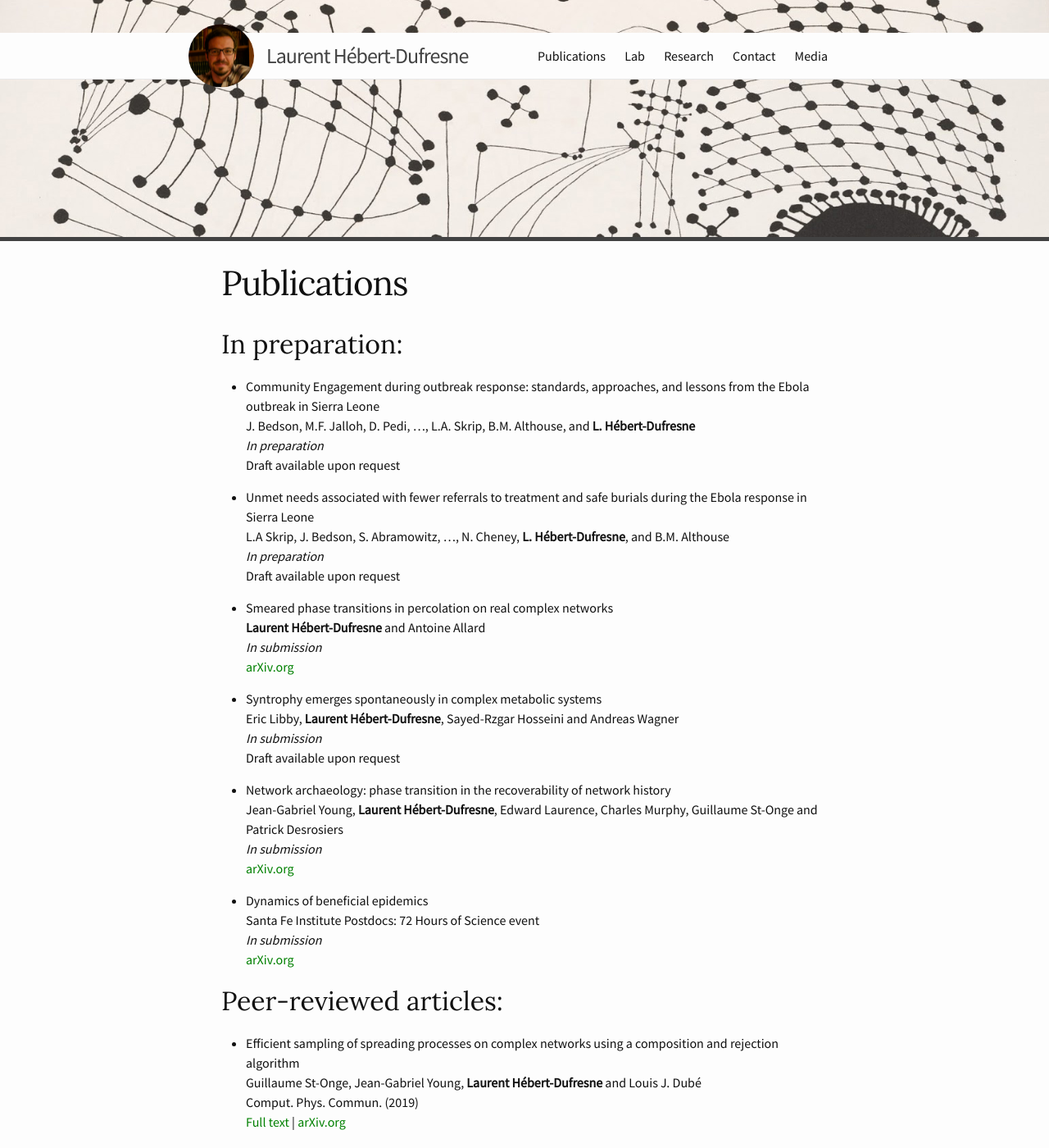
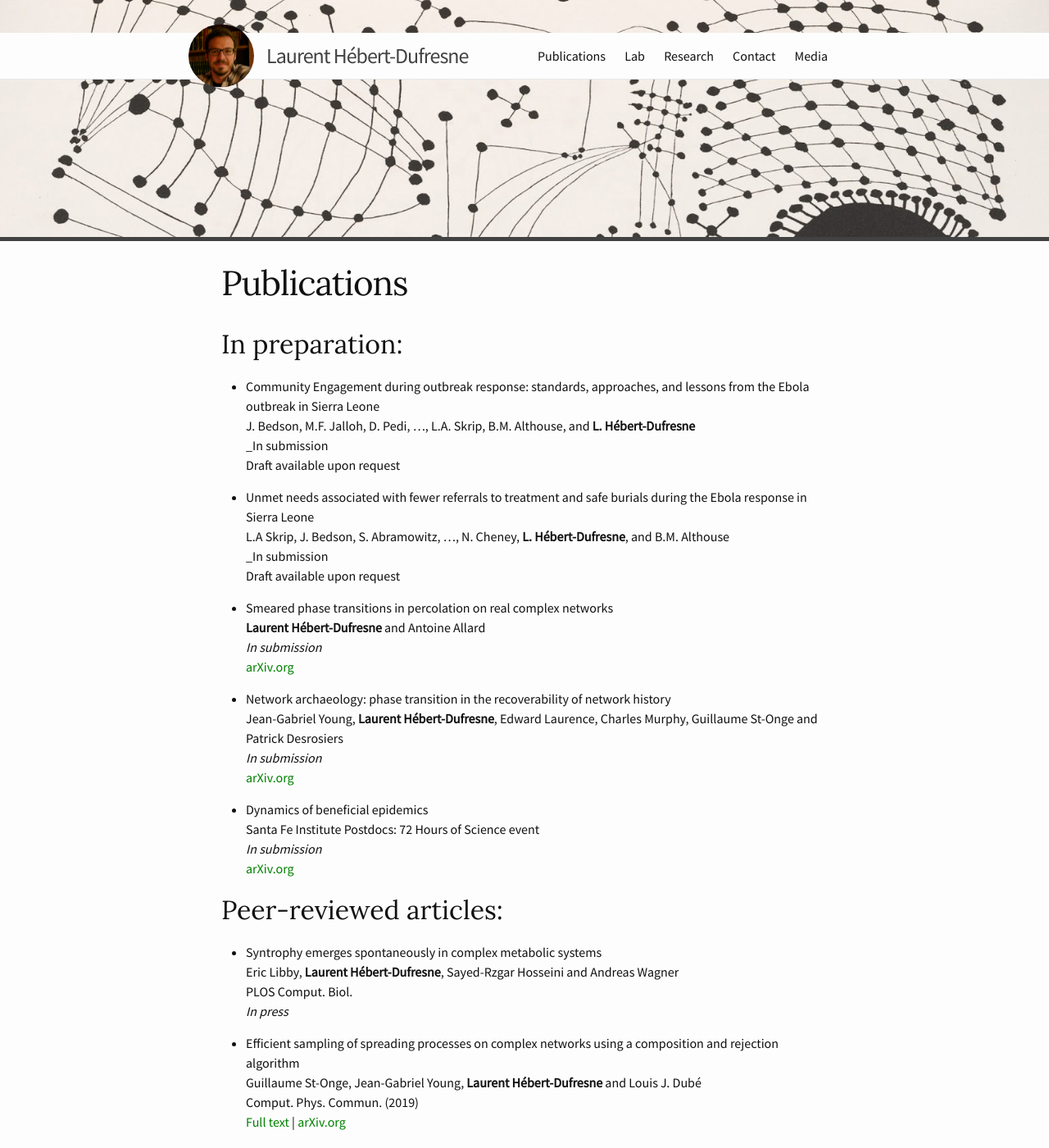
Before and after one commit to laurenthebertdufresne/laurenthebertdufresne.github.io, a Jekyll site: the page built from _pages/publications.md, in a window 1280 px wide and 1400 px high. Shown: the whole window at 82% size. Built offline with Jekyll 4.4.1, drawn with Linux system fonts in a browser that asks for light colours.

Commit message:
Updated publication list

```diff
--- a/_pages/publications.md
+++ b/_pages/publications.md
@@ -9,23 +9,18 @@ weight: 2
 
 *   Community Engagement during outbreak response: standards, approaches, and lessons from the Ebola outbreak in Sierra Leone
     J. Bedson, M.F. Jalloh, D. Pedi, ..., L.A. Skrip, B.M. Althouse, and **L. Hébert-Dufresne**
-    _In preparation_
+    _In submission
     Draft available upon request
 
 *   Unmet needs associated with fewer referrals to treatment and safe burials during the Ebola response in Sierra Leone
     L.A Skrip, J. Bedson, S. Abramowitz, ..., N. Cheney, **L. Hébert-Dufresne**, and B.M. Althouse
-    _In preparation_
+    _In submission
     Draft available upon request
 
 *   Smeared phase transitions in percolation on real complex networks
     **Laurent Hébert-Dufresne** and Antoine Allard
     _In submission_
     [arXiv.org](https://arxiv.org/abs/1810.00735)
-
-*   Syntrophy emerges spontaneously in complex metabolic systems
-    Eric Libby, **Laurent Hébert-Dufresne**, Sayed-Rzgar Hosseini and Andreas Wagner
-    _In submission_
-    Draft available upon request
 
 *   Network archaeology: phase transition in the recoverability of network history
     Jean-Gabriel Young, **Laurent Hébert-Dufresne**, Edward Laurence, Charles Murphy, Guillaume St-Onge and Patrick Desrosiers
@@ -38,6 +33,11 @@ weight: 2
     [arXiv.org](https://arxiv.org/abs/1604.02096)
 
 ## Peer-reviewed articles:
+
+*   Syntrophy emerges spontaneously in complex metabolic systems
+    Eric Libby, **Laurent Hébert-Dufresne**, Sayed-Rzgar Hosseini and Andreas Wagner
+    PLOS Comput. Biol.
+    _In press_
 
 *   Efficient sampling of spreading processes on complex networks using a composition and rejection algorithm
     Guillaume St-Onge, Jean-Gabriel Young, **Laurent Hébert-Dufresne** and Louis J. Dubé
```
